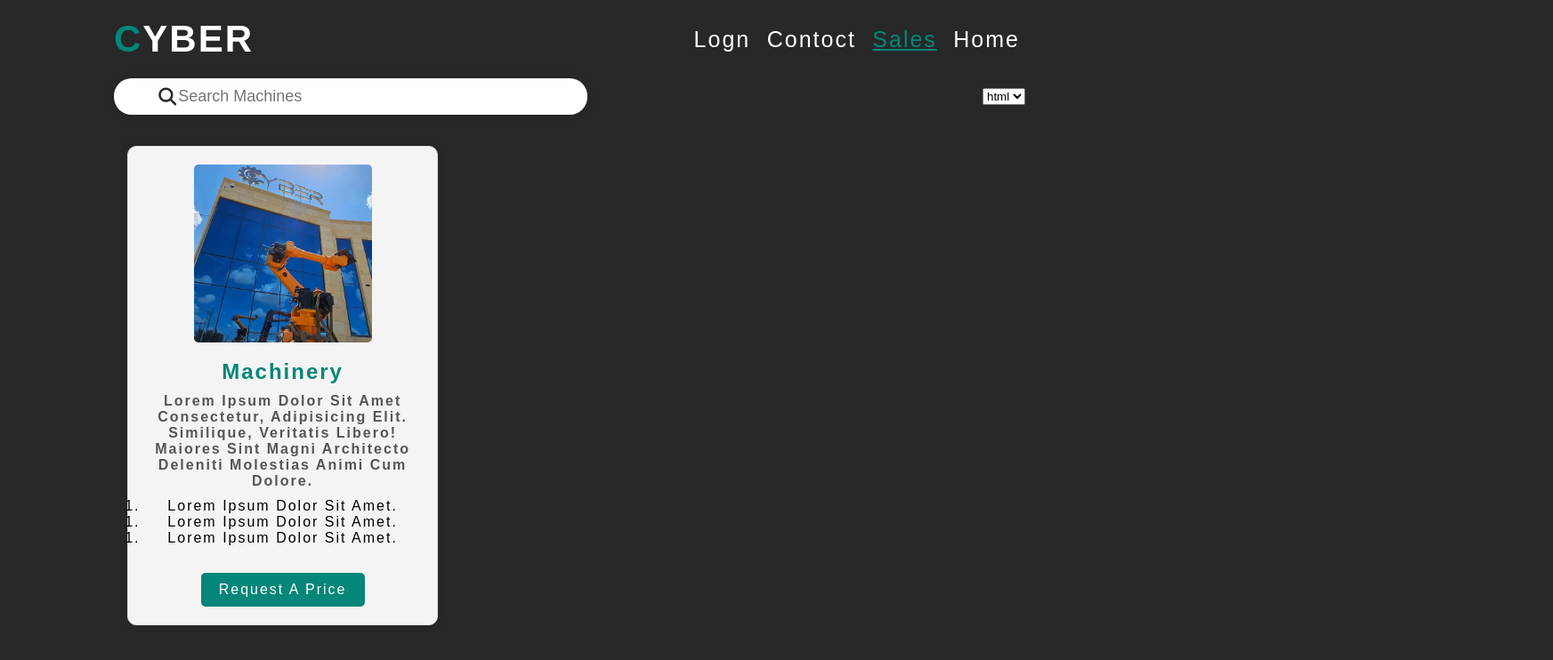
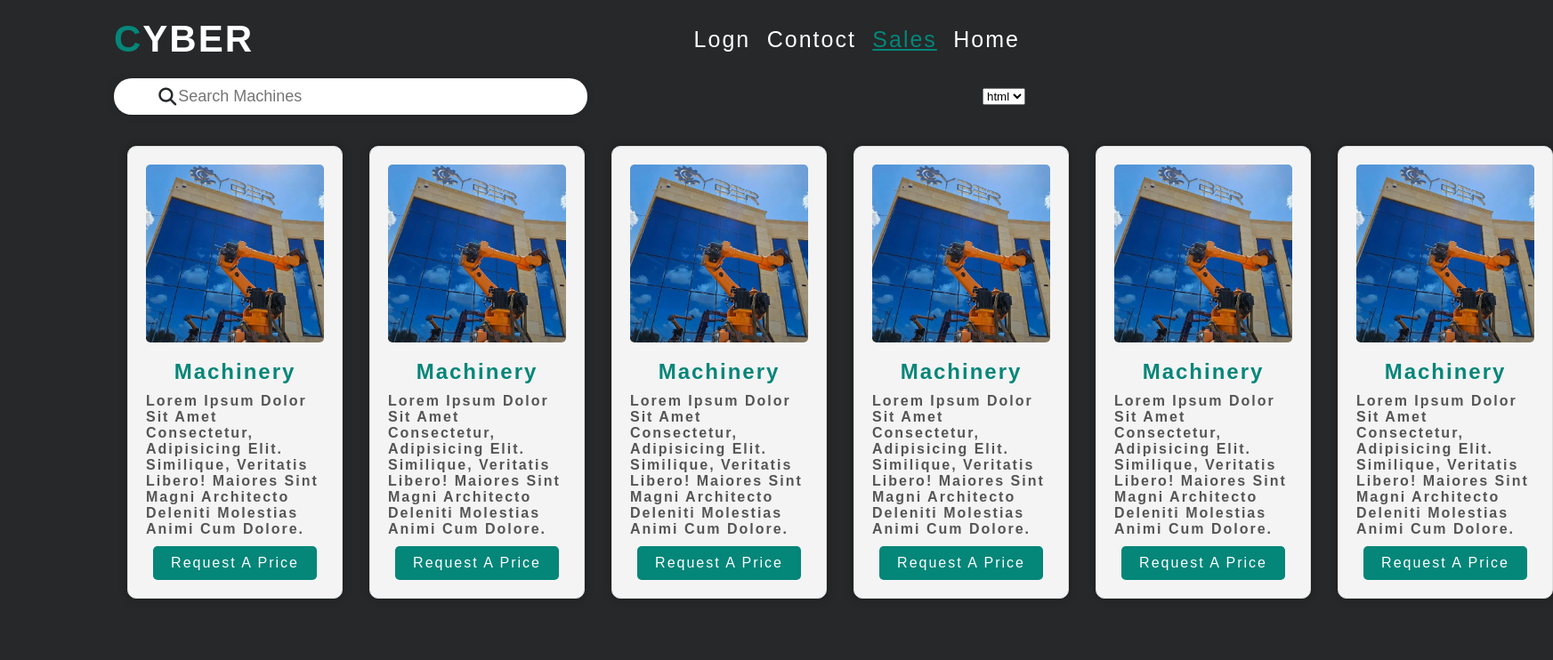
Before and after one commit to NASSEM2004/tst, a plain HTML site: page services.html in a window 1280 px wide. Shown: the whole page at 89% size, 1745 px wide, since content can reach past the window. Drawn offline with Linux system fonts and the light colour scheme.

Commit message:
Second modification to the box machines
I completed the machine box part, and after that I will work on the machine detail list.

```diff
--- a/css/services.css
+++ b/css/services.css
@@ -9,7 +9,11 @@
   --teal-color: rgb(4, 134, 121);   /* فيروزي غامق */
   --white-color: rgb(255, 255, 255); /* أبيض */
 }
+.mee{
+  color:rgb(4, 134, 121);   text-decoration: underline;
+}
 
+/* ستاندر ابعاد الفقرات  */
 .contenar{
   width: 80%;
    margin: 20px auto;
@@ -20,6 +24,8 @@
     align-items: center;
 
 }
+/* نهاية الستاندر */
+/* بدايت قصم البحث */
 .search-box{
     width: 50%;
     display: flex;
@@ -44,33 +50,14 @@
 
 }
 
-.mee{
-  color:rgb(4, 134, 121);   text-decoration: underline;
-}
-
 .search-box input ,.search-box i:hover{
   cursor: pointer;
 }
 .search-box:hover{
   cursor: pointer;
 }
-
-.box h2{
-  color: var(--teal-color);
-}
-
-.box {
-  color: var(--white-color);
-
-
-}
-
-
-
-.box h2{
-  color: var(--teal-color);
-}
-
+/* نهايت قصم البحث */
+/* بدايت قصم المكينات */
 .box {
     background-color: #f4f4f4;
     border: 1px solid #ddd;
@@ -79,13 +66,14 @@
     width: 30%;
     text-align: center;
     border-radius: 10px;
-    box-shadow: 0 0 10px rgba(0,0,0,0.1);
+    box-shadow: 0 0 10px rgba(0,0,0,0.3);
     color: black;
 }
 
 .box img {
-    max-width: 100%;
+    width: 100%;
     border-radius: 5px;
+
 }
 
 .box h2 {
@@ -97,10 +85,13 @@
     font-size: 1em;
     margin: 10px 0;
     color: #555;
+    text-align:left ;
+
+
 }
 
 .box table {
-    width: 100%;
+    width: 95%;
     margin: 15px 0;
 }
 
@@ -126,3 +117,4 @@
 .box a:hover {
     background-color: rgb(4, 100, 90);
 }
+/* نهايت قصم المكينات */
--- a/services.html
+++ b/services.html
@@ -55,11 +55,132 @@
                     Similique, veritatis libero! Maiores sint magni architecto
                     deleniti molestias animi cum dolore.</h3>
 
-                 <table>
-                    <ol><li>Lorem ipsum dolor sit amet.</li></ol>
-                    <ol><li>Lorem ipsum dolor sit amet.</li></ol>
-                    <ol><li>Lorem ipsum dolor sit amet.</li></ol>
-                 </table>
+                 <!-- <table>
+                    <ol>
+                        <li>Lorem ipsum dolor sit amet.</li>
+                        <li>Lorem ipsum dolor sit amet.</li>
+                        <li>Lorem ipsum dolor sit amet.</li>
+                        <li>Lorem ipsum dolor sit amet.</li>
+                    </ol>
+
+                 </table>   -->
+
+                 <a href="#">Request a price</a>
+
+
+
+            </div>
+         </div>
+         <div class="box">
+            <img src="images/Project logo.png.jpg" alt="" style="width: 200px;">
+            <div class="Evidence">
+                <h2 >Machinery</h2>
+                <h3>Lorem ipsum dolor sit amet consectetur, adipisicing elit.
+                    Similique, veritatis libero! Maiores sint magni architecto
+                    deleniti molestias animi cum dolore.</h3>
+
+                 <!-- <table>
+                    <ol>
+                        <li>Lorem ipsum dolor sit amet.</li>
+                        <li>Lorem ipsum dolor sit amet.</li>
+                        <li>Lorem ipsum dolor sit amet.</li>
+                        <li>Lorem ipsum dolor sit amet.</li>
+                    </ol>
+
+                 </table>   -->
+
+                 <a href="#">Request a price</a>
+
+
+
+            </div>
+         </div>
+         <div class="box">
+            <img src="images/Project logo.png.jpg" alt="" style="width: 200px;">
+            <div class="Evidence">
+                <h2 >Machinery</h2>
+                <h3>Lorem ipsum dolor sit amet consectetur, adipisicing elit.
+                    Similique, veritatis libero! Maiores sint magni architecto
+                    deleniti molestias animi cum dolore.</h3>
+
+                 <!-- <table>
+                    <ol>
+                        <li>Lorem ipsum dolor sit amet.</li>
+                        <li>Lorem ipsum dolor sit amet.</li>
+                        <li>Lorem ipsum dolor sit amet.</li>
+                        <li>Lorem ipsum dolor sit amet.</li>
+                    </ol>
+
+                 </table>   -->
+
+                 <a href="#">Request a price</a>
+            </div>
+         </div>
+         <div class="box">
+            <img src="images/Project logo.png.jpg" alt="" style="width: 200px;">
+            <div class="Evidence">
+                <h2 >Machinery</h2>
+                <h3>Lorem ipsum dolor sit amet consectetur, adipisicing elit.
+                    Similique, veritatis libero! Maiores sint magni architecto
+                    deleniti molestias animi cum dolore.</h3>
+
+                 <!-- <table>
+                    <ol>
+                        <li>Lorem ipsum dolor sit amet.</li>
+                        <li>Lorem ipsum dolor sit amet.</li>
+                        <li>Lorem ipsum dolor sit amet.</li>
+                        <li>Lorem ipsum dolor sit amet.</li>
+                    </ol>
+
+                 </table>   -->
+
+                 <a href="#">Request a price</a>
+
+
+
+            </div>
+         </div>
+         <div class="box">
+            <img src="images/Project logo.png.jpg" alt="" style="width: 200px;">
+            <div class="Evidence">
+                <h2 >Machinery</h2>
+                <h3>Lorem ipsum dolor sit amet consectetur, adipisicing elit.
+                    Similique, veritatis libero! Maiores sint magni architecto
+                    deleniti molestias animi cum dolore.</h3>
+
+                 <!-- <table>
+                    <ol>
+                        <li>Lorem ipsum dolor sit amet.</li>
+                        <li>Lorem ipsum dolor sit amet.</li>
+                        <li>Lorem ipsum dolor sit amet.</li>
+                        <li>Lorem ipsum dolor sit amet.</li>
+                    </ol>
+
+                 </table>   -->
+
+                 <a href="#">Request a price</a>
+
+
+
+            </div>
+         </div>
+         <div class="box">
+            <img src="images/Project logo.png.jpg" alt="" style="width: 200px;">
+            <div class="Evidence">
+                <h2 >Machinery</h2>
+                <h3>Lorem ipsum dolor sit amet consectetur, adipisicing elit.
+                    Similique, veritatis libero! Maiores sint magni architecto
+                    deleniti molestias animi cum dolore.</h3>
+
+                 <!-- <table>
+                    <ol>
+                        <li>Lorem ipsum dolor sit amet.</li>
+                        <li>Lorem ipsum dolor sit amet.</li>
+                        <li>Lorem ipsum dolor sit amet.</li>
+                        <li>Lorem ipsum dolor sit amet.</li>
+                    </ol>
+
+                 </table>   -->
 
                  <a href="#">Request a price</a>
 
@@ -71,5 +192,9 @@
 
     </div>
  <!-- نهايت قصم المكينات -->
+  <!-- بدايت قصم التفصيل -->
+
+   <!-- نهايت قصم التفصيل -->
+
 </body>
 </html>
```
